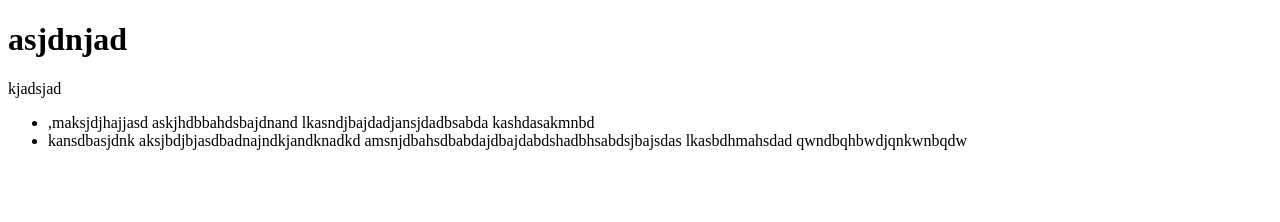
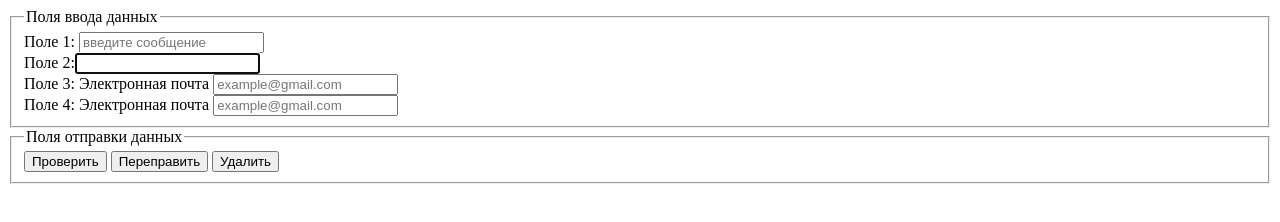
Before and after one commit to Mira-9/lesson-in-university, a plain HTML site: page article1.html in a window 1280 px wide. Drawn offline with Linux system fonts and the light colour scheme.

Commit message:
complite the work in 11.37

```diff
--- a/article1.html
+++ b/article1.html
@@ -6,22 +6,48 @@
     <title>Document</title>
 </head>
 <body>
-    <h1>asjdnjad</h1>
-    <p>kjadsjad</p>
-    <ul>
-        <li>
-        ,maksjdjhajjasd
-        askjhdbbahdsbajdnand
-        lkasndjbajdadjansjdadbsabda
-        kashdasakmnbd
-        </li>
-        <li>
-            kansdbasjdnk
-            aksjbdjbjasdbadnajndkjandknadkd
-            amsnjdbahsdbabdajdbajdabdshadbhsabdsjbajsdas
-            lkasbdhmahsdad
-            qwndbqhbwdjqnkwnbqdw
-        </li>
-    </ul>
+    <header>
+
+    </header>
+    <main>
+        <section>
+        <form action="1.html" method="post">
+            <fieldset>
+                <legend>Поля ввода данных</legend>
+                <label for="a1">Поле 1:
+                <input type="text" name="q1"id="a1" placeholder="введите сообщение" required>
+            </label>
+            <br>
+           <label for="w2">
+           </label> Поле 2:<input type="text" name="q2" id="w2" autofocus>
+        </label>
+        <br>
+        <label for="w2">Поле 3: Электронная почта
+            <input type="email" name="mail" placeholder="example@gmail.com">
+        </label>
+        <br>
+        <label for="w2">Поле 4: Электронная почта
+            <input type="text" name="mail" placeholder="example@gmail.com" pattern="\S+@[a]">
+        </label>
+        <br>
+            </fieldset>
+            <fieldset>
+                <legend>Поля отправки данных</legend>
+            <input type="button" value="Проверить" onclick="example()">
+            <input type="submit" value="Переправить">
+            <input type="reset" value="Удалить">
+            </fieldset>
+        </form>
+    </section>
+    </main>
+    <footer>
+
+    </footer>
+    <script>
+        function example(){
+            const x=document.querySelector("w2").value;
+                document.body.innerHTML=x;
+        }
+    </script>
 </body>
 </html>
```
